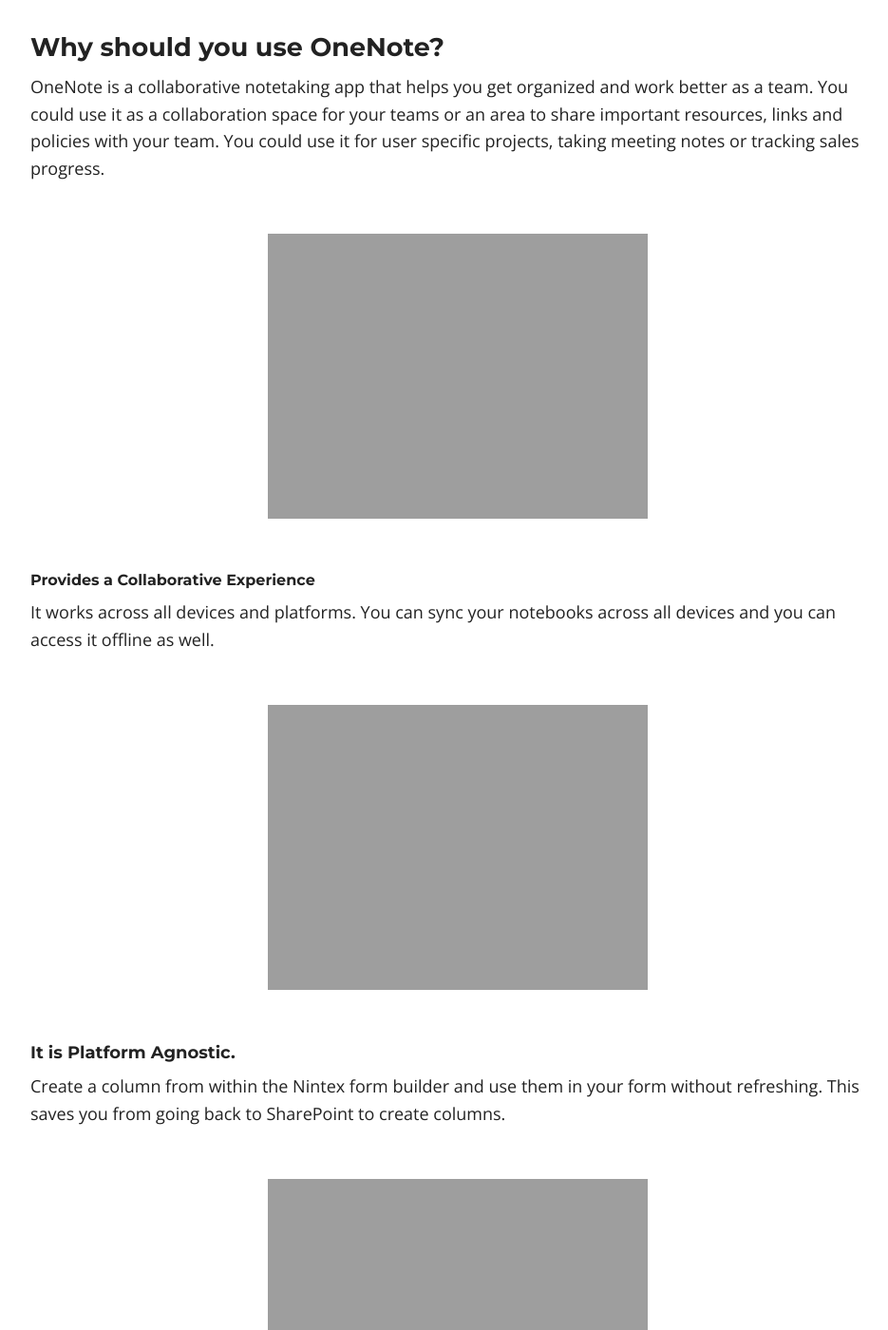
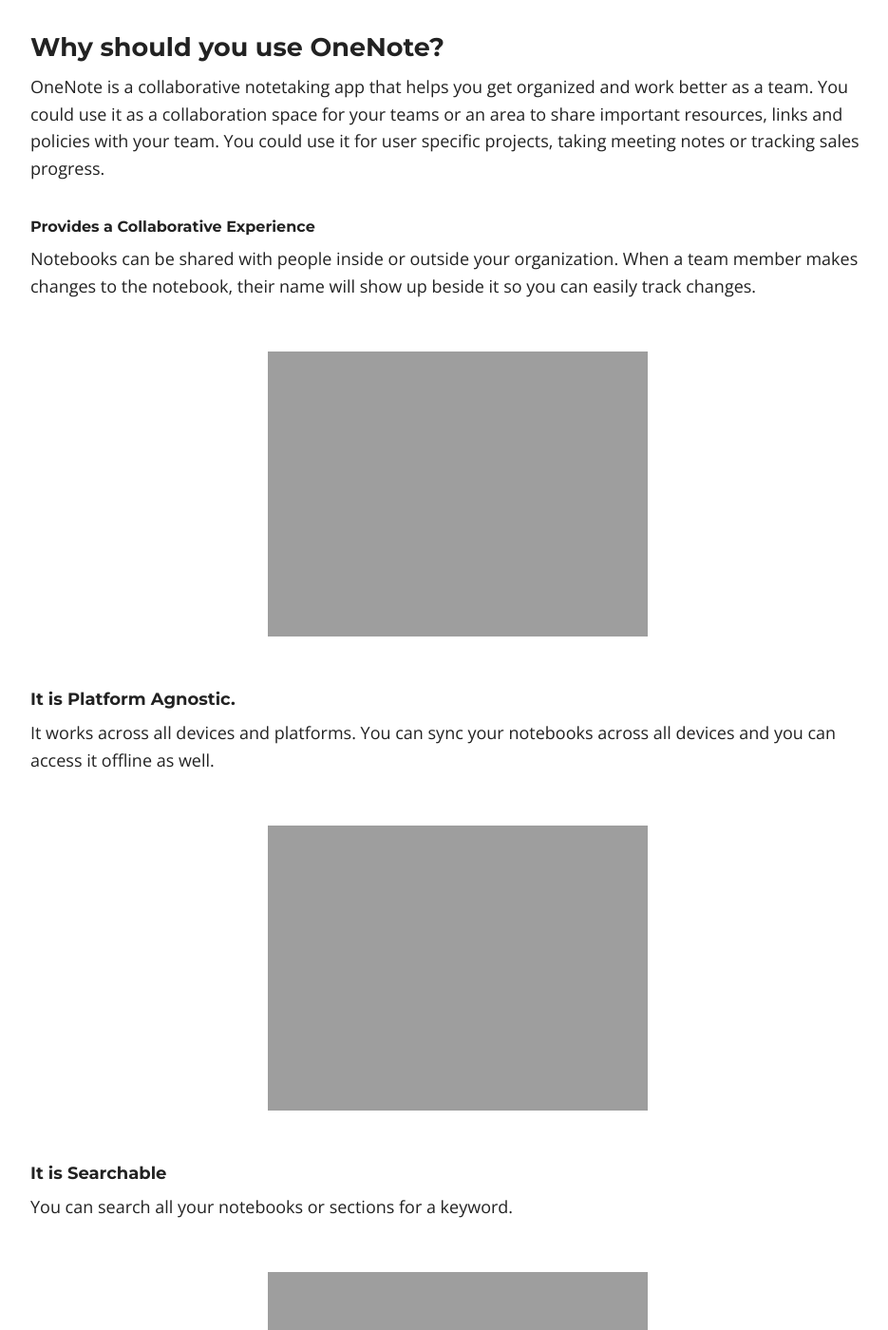
Before and after one commit to ldsouza/ldsouza.github.io, a Jekyll site: the page built from _posts/2016-11-23-how-microsoft-onenote-can-boost-your-productivity.md, in a window 1280 px wide and 1400 px high, scrolled down 1082 px. Shown: the whole window at 95% size, without its empty margins (158-1093 px from the left). Built offline with Jekyll 4.4.1, drawn with Linux system fonts in a browser that asks for light colours; nearby versions of some CDN libraries.

Commit message:
Created 2016-11-23-how-microsoft-onenote-can-boost-your-productivity.md

```diff
--- a/_posts/2016-11-23-how-microsoft-onenote-can-boost-your-productivity.md
+++ b/_posts/2016-11-23-how-microsoft-onenote-can-boost-your-productivity.md
@@ -16,32 +16,30 @@
 OneNote is a collaborative notetaking app that helps you get organized and work better as a team. You could use it as a collaboration space for your teams or an area to share important resources, links and policies with your team. You could use it for user specific projects, taking meeting notes or tracking sales progress.
 <p></p>
 
+###### Provides a Collaborative Experience
+Notebooks can be shared with people inside or outside your organization. When a team member makes changes to the notebook, their name will show up beside it so you can easily track changes.
+
 ![Image]({{ site.url }}/images/blog/how-microsoft-onenote-can-boost-your-productivity/OneNote2.jpg)
 
-###### Provides a Collaborative Experience
+##### It is Platform Agnostic.
 It works across all devices and platforms. You can sync your notebooks across all devices and you can access it offline as well.
 
 ![Image]({{ site.url }}/images/blog/how-microsoft-onenote-can-boost-your-productivity/OneNote3.jpg)
 
-##### It is Platform Agnostic.
-Create a column from within the Nintex form builder and use them in your form without refreshing. This saves you from going back to SharePoint to create columns.
-
-![Image]({{ site.url }}/images/blog/how-microsoft-onenote-can-boost-your-productivity/OneNote4.jpg)
-
 ##### It is Searchable
 You can search all your notebooks or sections for a keyword.
 
-![Image]({{ site.url }}/images/blog/how-microsoft-onenote-can-boost-your-productivity/OneNote5.jpg)
+![Image]({{ site.url }}/images/blog/how-microsoft-onenote-can-boost-your-productivity/OneNote4.jpg)
 
 ##### Ability to add Rich Content
 Can include hyperlinks, images, files and embed content straight from the web like YouTube videos into your notebooks.
 
-![Image]({{ site.url }}/images/blog/how-microsoft-onenote-can-boost-your-productivity/OneNote6.jpg)
+![Image]({{ site.url }}/images/blog/how-microsoft-onenote-can-boost-your-productivity/OneNote5.jpg)
 
 ##### Helps you get organized
 Sections are tabs within a notebook. You can have as many sections in a notebook. You can password protect sections. You can group sections within notebooks. You can change the color of sections.
 
-![Image]({{ site.url }}/images/blog/how-microsoft-onenote-can-boost-your-productivity/OneNote7.jpg)
+![Image]({{ site.url }}/images/blog/how-microsoft-onenote-can-boost-your-productivity/OneNote6.jpg)
 
 
 ### Tips before getting started with OneNote
```
